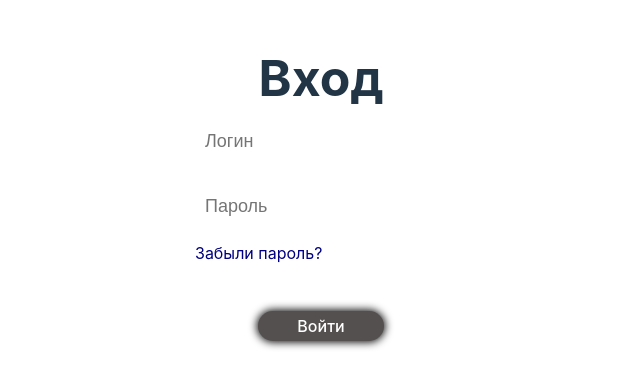
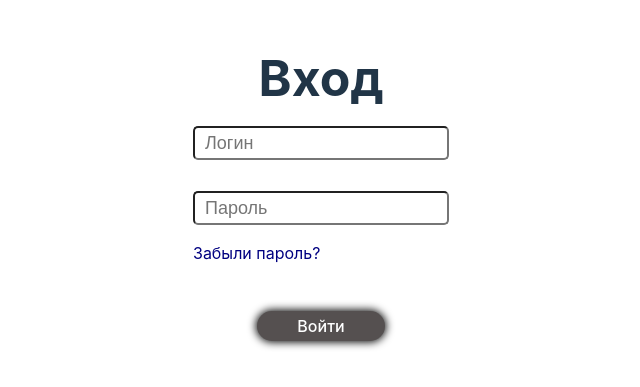
Before and after one commit to Rustam200391/document__helper, a React (Vite) app: page / in a window 1280 px wide. Shown: the part 221-608 px from the top of the page, without its empty margins (319-959 px from the left). Built offline with nearby package versions, Linux system fonts and the light colour scheme.

Commit message:
build login page without logic

```diff
--- a/src/pages/login/Login.jsx
+++ b/src/pages/login/Login.jsx
@@ -3,6 +3,8 @@ import Button from "../../utils/Button/Button";
 import style from "./style.module.scss";
 
 export const Login = () => {
+  // здесь будет логика передачи данных из полей ввода на бекенд
+
   return (
     <div className={style.login}>
       <section className={style.login__container}>
--- a/src/utils/Form/style.module.scss
+++ b/src/utils/Form/style.module.scss
@@ -20,7 +20,6 @@ $red: #611c24;
 		padding: 0px 10px;
 		font-size: 18px;
 		border-radius: 5px;
-		border: none;
 		transition: box-shadow 0.3s ease 0s;
 	}
 	& > span {
```
Also changed, not shown: 1 other file (tests, documents, lock files or other folders).
